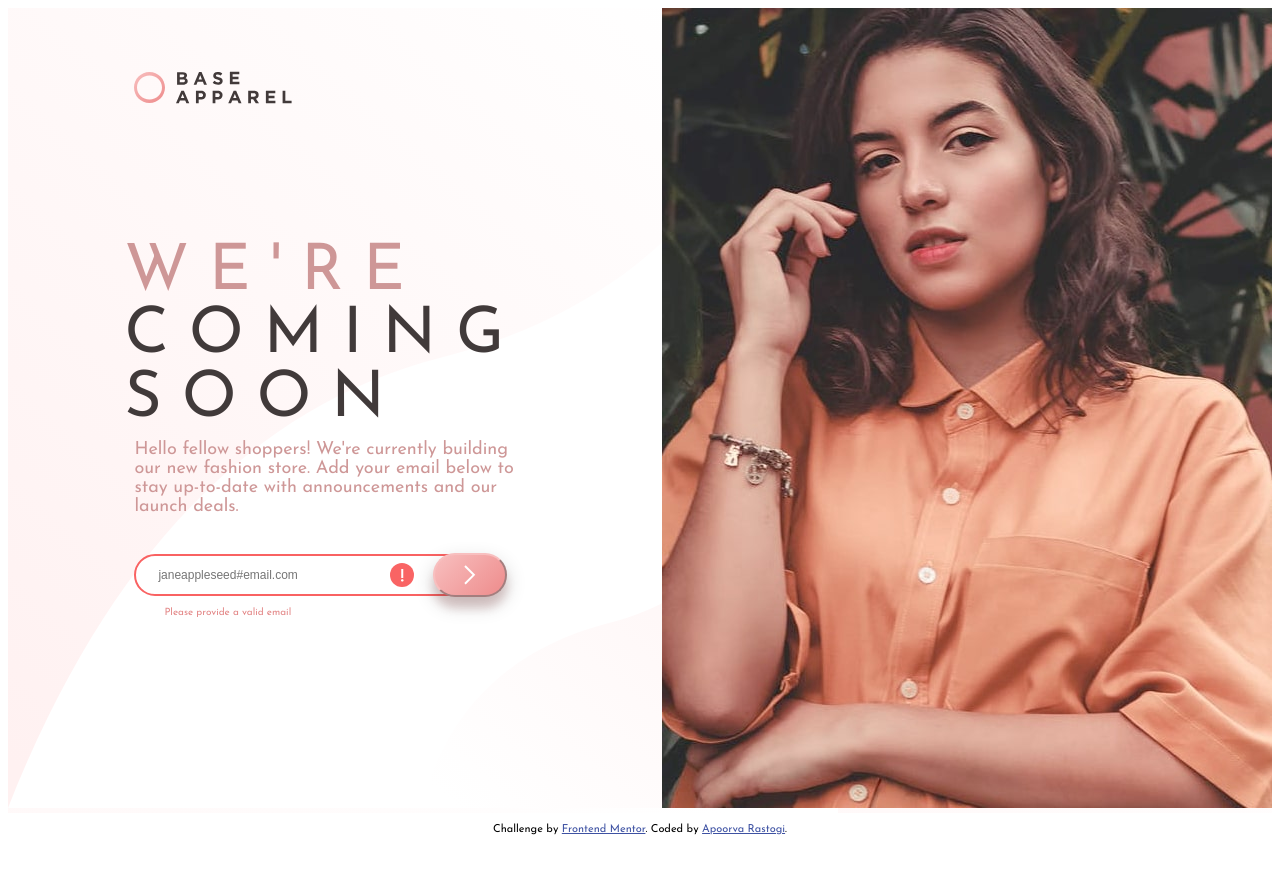
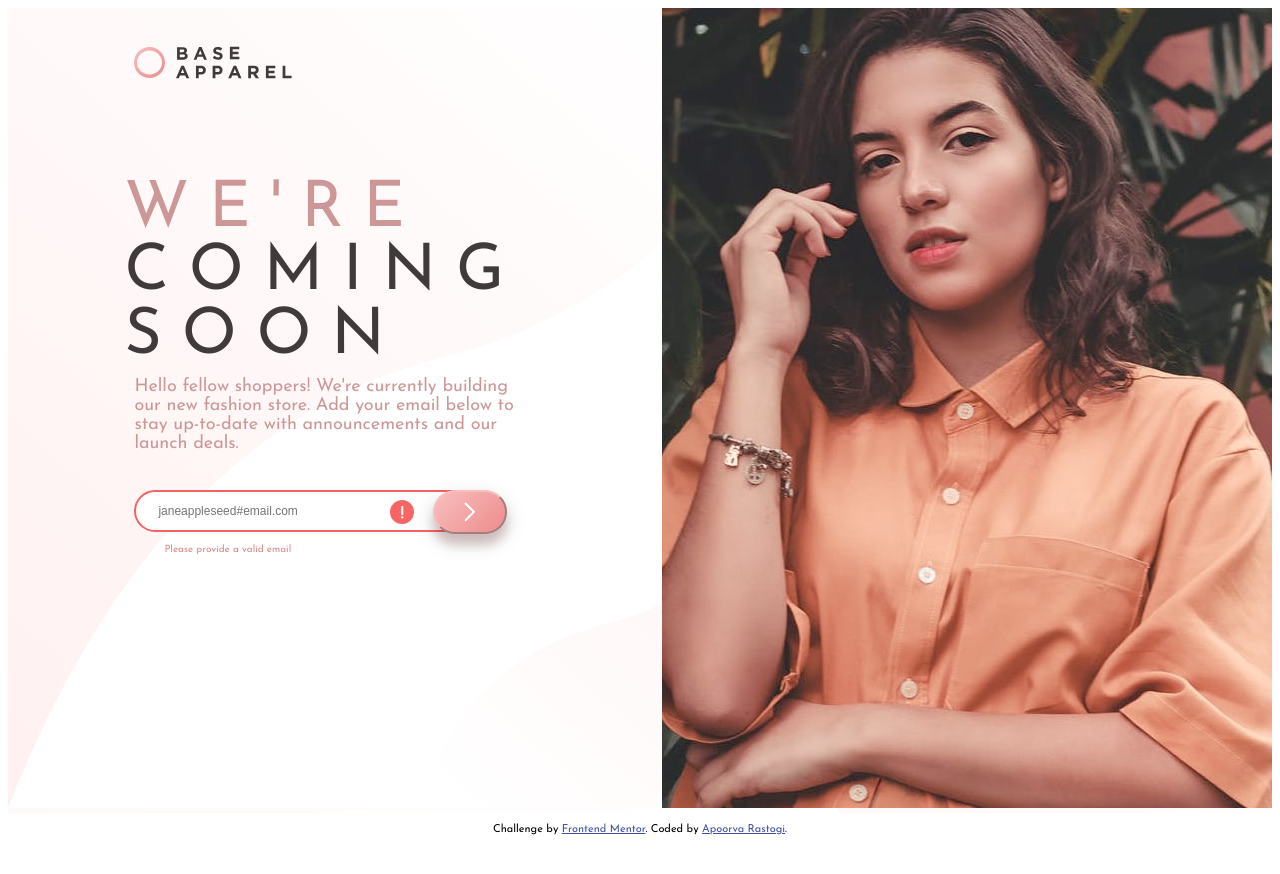
Before and after one commit to apoorva2019/Base-apparel-coming-soon-project, a plain HTML site: page index.html in a window 1280 px wide. After the commit the page ends 846 px from the top, so only its background shows below. Drawn offline with Linux system fonts and the light colour scheme.

Commit message:
fourth commit

```diff
--- a/style.css
+++ b/style.css
@@ -21,13 +21,15 @@
     }
     .column1{
       height: 100%;
-      padding:10% 20%;
       padding-left: 20%;
       padding-right: 20%;
       float: left;
     }
     .logo{
       height: 20%;
+    }
+    .logo img{
+      margin-top: 10%;
     }
     .h1{
       letter-spacing: 20px;
```
